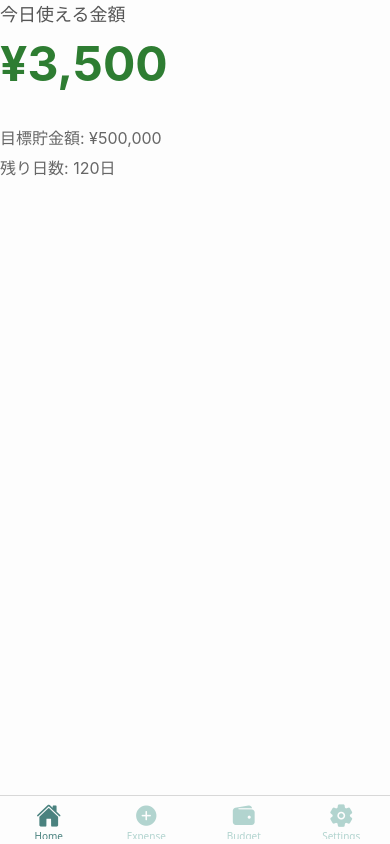
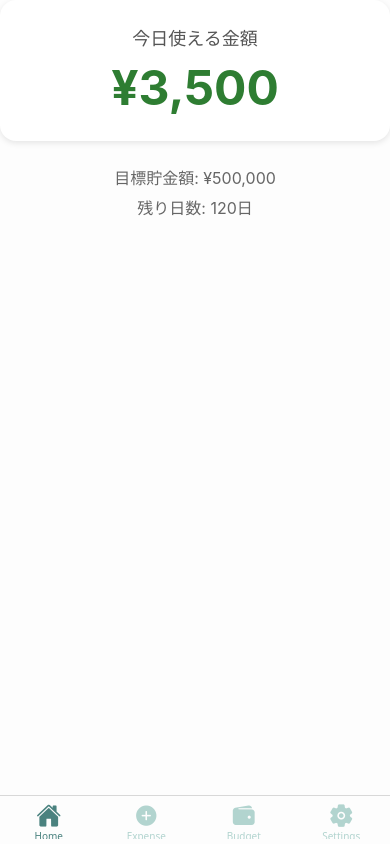
Before and after one commit to ouioui99/libremoney, a React Native app in the folder myapp/: screen /Home in a window 390 px wide. Built offline with nearby package versions, Linux system fonts and the light colour scheme; what react-native-calendars would draw is missing.

Commit message:
カードコンポーネント化

```diff
--- a/myapp/src/screens/HomeScreen.tsx
+++ b/myapp/src/screens/HomeScreen.tsx
@@ -6,11 +6,14 @@ export default function HomeScreen() {
   const targetSavings = 500000;
   const remainingDays = 120;
   const todayUsable = 3500;
+
   return (
     <SafeAreaLayout>
-      {/* 今日使える金額 */}
-      <Text style={styles.label}>今日使える金額</Text>
-      <Text style={styles.mainAmount}>¥{todayUsable.toLocaleString()}</Text>
+      {/* Card */}
+      <View style={styles.card}>
+        <Text style={styles.label}>今日使える金額</Text>
+        <Text style={styles.mainAmount}>¥{todayUsable.toLocaleString()}</Text>
+      </View>
 
       {/* 目標貯金額 */}
       <Text style={styles.subText}>
@@ -24,12 +27,18 @@ export default function HomeScreen() {
 }
 
 const styles = StyleSheet.create({
-  container: {
-    flex: 1,
+  card: {
     backgroundColor: "#fff",
-    justifyContent: "center",
+    borderRadius: 16,
+    paddingVertical: 24,
+    paddingHorizontal: 32,
+    marginBottom: 24,
     alignItems: "center",
-    padding: 24,
+    shadowColor: "#000",
+    shadowOffset: { width: 0, height: 2 },
+    shadowOpacity: 0.1,
+    shadowRadius: 6,
+    elevation: 4, // Android用
   },
   label: {
     fontSize: 18,
@@ -39,12 +48,12 @@ const styles = StyleSheet.create({
   mainAmount: {
     fontSize: 48,
     fontWeight: "bold",
-    color: "#2e7d32", // 深いグリーン
-    marginBottom: 32,
+    color: "#2e7d32",
   },
   subText: {
     fontSize: 16,
     color: "#666",
     marginBottom: 6,
+    textAlign: "center",
   },
 });
```
